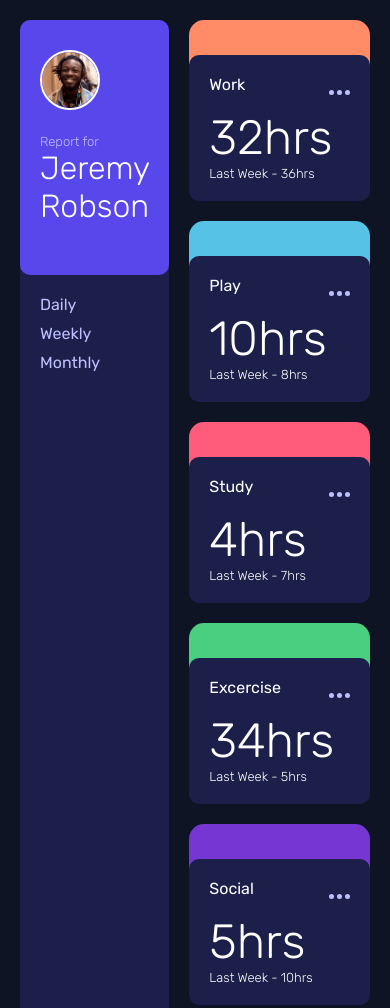
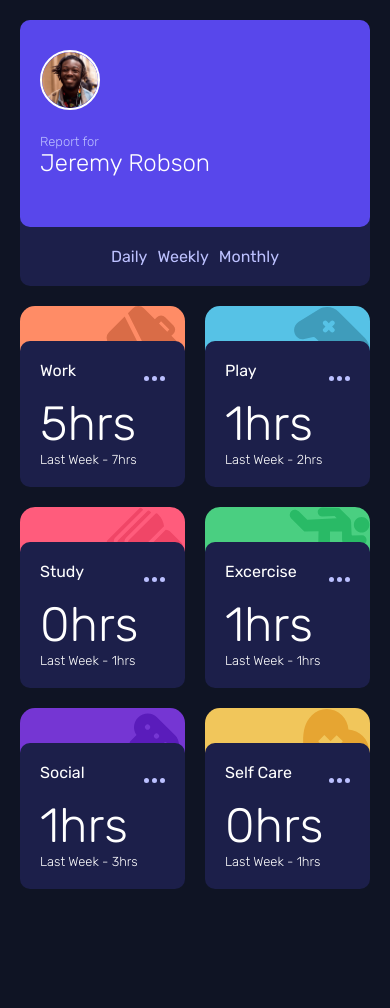
Before and after one commit to dariinda/FrontendProjects, a plain HTML site: page Time Tracking Dashboard/index.html in a window 390 px wide. Shown: the top 1008 px of the page. After the commit the page ends 909 px from the top, so only its background shows below. Drawn offline with Linux system fonts and the light colour scheme.

Commit message:
Add files via upload

```diff
--- a/Time Tracking Dashboard/index.html
+++ b/Time Tracking Dashboard/index.html
@@ -27,9 +27,9 @@
           <h1>Jeremy Robson</h1>
         </div>
         <div class="profile-menu">
-          <button>Daily</button>
-          <button>Weekly</button>
-          <button>Monthly</button>
+          <button id="daily">Daily</button>
+          <button id="weekly">Weekly</button>
+          <button id="monthly">Monthly</button>
         </div>
       </div>
 
@@ -41,8 +41,8 @@
               <h2>Work</h2>
               <img src="images/icon-ellipsis.svg" alt="">
             </div>
-            <p class="curr-time">32hrs</p>
-            <p class="last-time">Last Week - 36hrs</p>
+            <p class="curr-time"></p>
+            <p class="last-time">Last Week - <span></span>hrs</p>
           </div>
         </div>
         <div class="card card-play">
@@ -52,8 +52,8 @@
               <h2>Play</h2>
               <img src="images/icon-ellipsis.svg" alt="">
             </div>
-            <p class="curr-time">10hrs</p>
-            <p class="last-time">Last Week - 8hrs</p>
+            <p class="curr-time"></p>
+            <p class="last-time">Last Week - <span></span>hrs</p>
           </div>
         </div>
         <div class="card card-study">
@@ -63,8 +63,8 @@
               <h2>Study</h2>
               <img src="images/icon-ellipsis.svg" alt="">
             </div>
-            <p class="curr-time">4hrs</p>
-            <p class="last-time">Last Week - 7hrs</p>
+            <p class="curr-time"></p>
+            <p class="last-time">Last Week - <span></span>hrs</p>
           </div>
         </div>
         <div class="card card-excercise">
@@ -74,19 +74,20 @@
               <h2>Excercise</h2>
               <img src="images/icon-ellipsis.svg" alt="">
             </div>
-            <p class="curr-time">34hrs</p>
-            <p class="last-time">Last Week - 5hrs</p>
+            <p class="curr-time"></p>
+            <p class="last-time">Last Week - <span></span>hrs</p>
           </div>
         </div>
         <div class="card card-social">
-          <div class="card-bg"></div>
+          <div class="card-bg">
+          </div>
           <div class="card-content">
             <div class="card-heading-design">
               <h2>Social</h2>
               <img src="images/icon-ellipsis.svg" alt="">
             </div>
-            <p class="curr-time">5hrs</p>
-            <p class="last-time">Last Week - 10hrs</p>
+            <p class="curr-time"></p>
+            <p class="last-time">Last Week - <span></span>hrs</p>
           </div>
         </div>
         <div class="card card-self-care">
@@ -96,13 +97,14 @@
               <h2>Self Care</h2>
               <img src="images/icon-ellipsis.svg" alt="">
             </div>
-            <p class="curr-time">2hrs</p>
-            <p class="last-time">Last Week - 2hrs</p>
+            <p class="curr-time"></p>
+            <p class="last-time">Last Week - <span></span>hrs</p>
           </div>
         </div>
       </main>
 
     </div>
 
+  <script src="script.js"></script>
   </body>
 </html>
--- /dev/null
+++ b/Time Tracking Dashboard/script.js
@@ -0,0 +1,34 @@
+let currHours = document.querySelectorAll(".curr-time");
+let lastTime = document.querySelectorAll(".last-time span");
+let monthlyButton = document.getElementById("monthly");
+let weeklyButton = document.getElementById("weekly");
+let dailyButton = document.getElementById("daily");
+
+fetch("data.json")
+  .then((response) => {
+    if (!response.ok) {
+      console.log("Oops! there is some error");
+    }
+    return response.json();
+  })
+  .then((data) => {
+    function update(timeframe) {
+      currHours.forEach((currHours, index) => {
+        currHours.textContent = data[index].timeframes[timeframe].current;
+        currHours.textContent += "hrs";
+        lastTime[index].textContent =
+          data[index].timeframes[timeframe].previous;
+      });
+    }
+    console.log(data);
+    dailyButton.addEventListener("click", () => update("daily"));
+    weeklyButton.addEventListener("click", () => update("weekly"));
+    monthlyButton.addEventListener("click", () => update("monthly"));
+
+    update("daily");
+    document.addEventListener("click", (e) => {
+      if (!e.target.closest("button")) {
+        update("daily");
+      }
+    });
+  });
--- a/Time Tracking Dashboard/styles.css
+++ b/Time Tracking Dashboard/styles.css
@@ -24,6 +24,7 @@ body {
 .profile {
   background-color: hsl(235, 46%, 20%);
   border-radius: 10px;
+  min-width: 150px;
 }
 .profile-info {
   padding: 20px;
@@ -32,8 +33,7 @@ body {
   padding-bottom: 50px;
 }
 .profile img {
-  width: 60px;
-  height: 60px;
+  max-width: 60px;
   border: 2px solid white;
   border-radius: 50%;
   margin-top: 10px;
@@ -46,10 +46,12 @@ body {
 }
 .profile h1 {
   font-weight: 300;
+  font-size: 1.5rem;
 }
 .profile-menu {
   display: flex;
   flex-direction: column;
+  justify-content: center;
   align-items: first baseline;
   padding: 20px;
   gap: 10px;
@@ -60,9 +62,10 @@ body {
   color: hsl(236, 100%, 87%);
   cursor: pointer;
   font-size: medium;
+
 }
 .profile-menu button:hover,
-.profile-menu button:active {
+.profile-menu button:focus {
   color: white;
 }
 
@@ -76,26 +79,48 @@ main {
   flex-direction: column;
   border-radius: 15px;
 }
+.card-content:hover{
+  background-color: hsl(235, 45%, 61%);
+  cursor: pointer;
+}
 .card-bg {
   height: 35px;
   border-radius: 15px 15px 0 0;
 }
 .card-work {
+  background: url(images/icon-work.svg);
+  background-repeat: no-repeat;
+  background-position: top right;
   background-color: hsl(15, 100%, 70%);
 }
 .card-play {
+  background: url(images/icon-play.svg);
+  background-repeat: no-repeat;
+  background-position: top right;
   background-color: hsl(195, 74%, 62%);
 }
 .card-study {
+  background: url(images/icon-study.svg);
+  background-repeat: no-repeat;
+  background-position: top right;
   background-color: hsl(348, 100%, 68%);
 }
 .card-excercise {
+  background: url(images/icon-exercise.svg);
+  background-repeat: no-repeat;
+  background-position: top right;
   background-color: hsl(145, 58%, 55%);
 }
 .card-social {
+  background: url(images/icon-social.svg);
+  background-repeat: no-repeat;
+  background-position: top right;
   background-color: hsl(264, 64%, 52%);
 }
 .card-self-care {
+  background: url(images/icon-self-care.svg);
+  background-repeat: no-repeat;
+  background-position: top right;
   background-color: hsl(43, 84%, 65%);
 }
 .card-content {
@@ -104,17 +129,17 @@ main {
   border-radius: 10px;
   background-color: hsl(235, 46%, 20%);
 }
-.card-heading-design{
-    display: flex;
-    justify-content: space-between;
-    align-items: center;
+.card-heading-design {
+  display: flex;
+  justify-content: space-between;
+  align-items: center;
 }
 .card h2 {
   font-size: medium;
   font-weight: 400;
   margin-bottom: 15px;
 }
-.card .curr-time {
+.curr-time {
   font-weight: 200;
   font-size: xxx-large;
 }
@@ -122,3 +147,13 @@ main {
   font-weight: 300;
   font-size: small;
 }
+@media screen and (max-width: 450px) {
+  .dashboard {
+    display: flex;
+    flex-direction: column;
+  }
+  .profile-menu {
+    display: flex;
+    flex-direction: row;
+  }
+}
```
